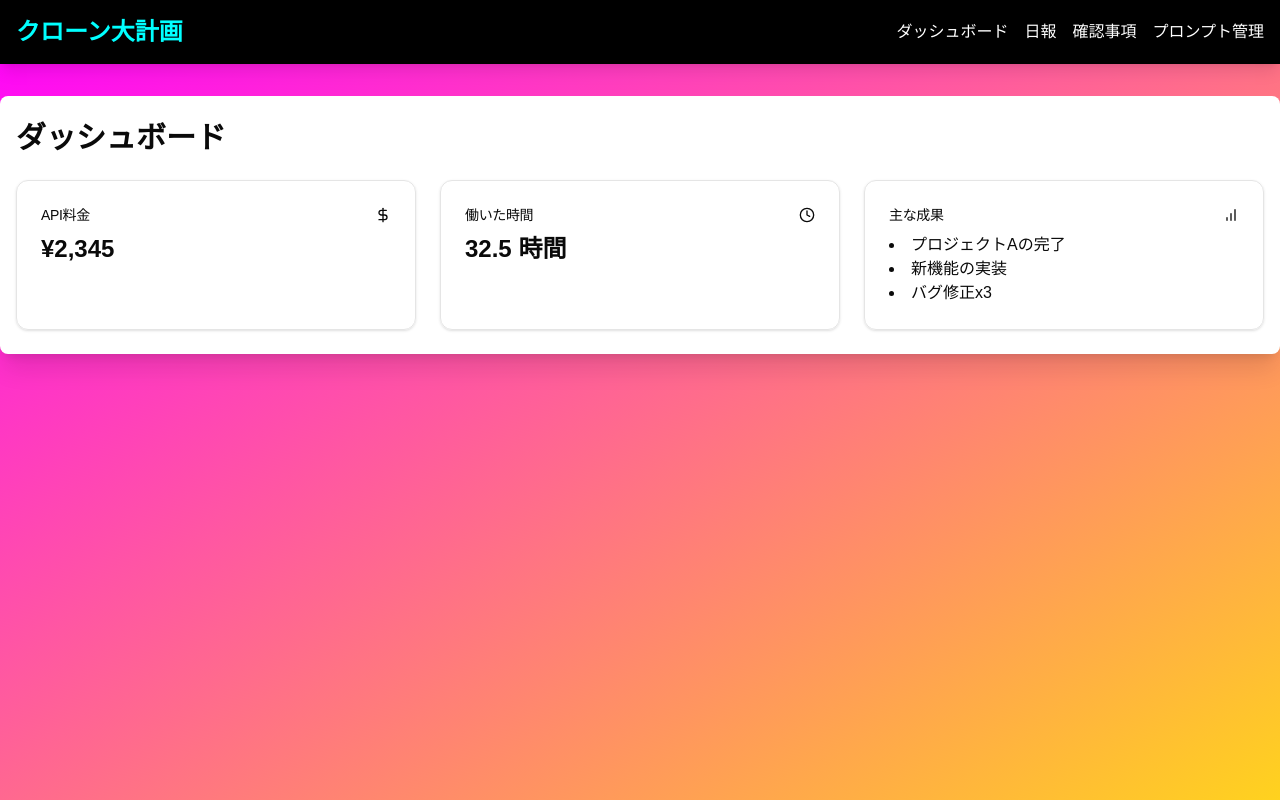
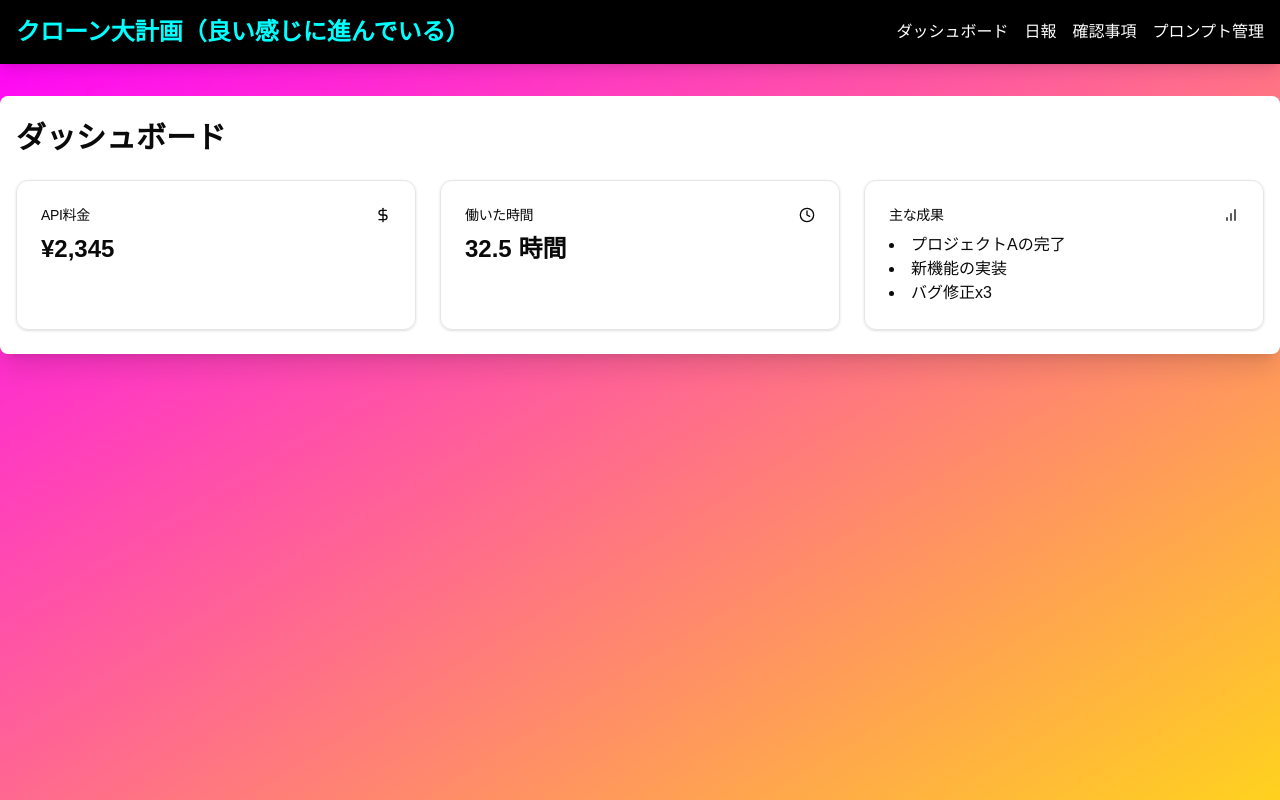
Before and after one commit to akiRuby/secretary, a Next.js app: page / in a window 1280 px wide. Built offline with nearby package versions, Linux system fonts and the light colour scheme.

Commit message:
タイトル変更

```diff
--- a/app/layout.js
+++ b/app/layout.js
@@ -15,7 +15,7 @@ export default function Layout({ children }) {
       <nav className="bg-[#000000] text-[#FFFFFF] p-4 shadow-lg">
         <div className="container mx-auto flex justify-between items-center">
           <Link href="/" className="text-2xl font-bold text-[#00FFFF] hover:text-[#FFD21E] transition-colors duration-300">
-            クローン大計画
+            クローン大計画（良い感じに進んでいる）
           </Link>
           <Navigation navItems={navItems} />
         </div>
```
